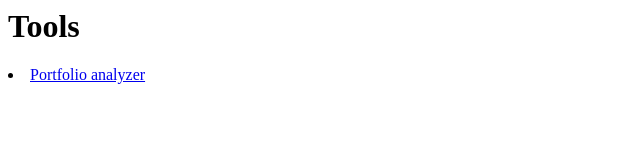
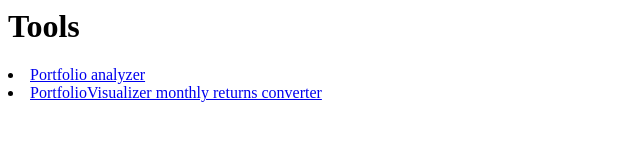
Before and after one commit to TradingDominion/tools, a plain HTML site: page index.html in a window 1280 px wide. Shown: the whole page, without its empty margins (0-640 px from the left). Drawn offline with Linux system fonts and the light colour scheme.

Commit message:
Update index.html

```diff
--- a/index.html
+++ b/index.html
@@ -1,3 +1,4 @@
 <title>Trading Dominion Tools</title>
 <H1>Tools</H1>
 <LI><a href="portfolio-analyzer.html">Portfolio analyzer</a>
+<LI><a href="pv-converter.html">PortfolioVisualizer monthly returns converter</a>
```
